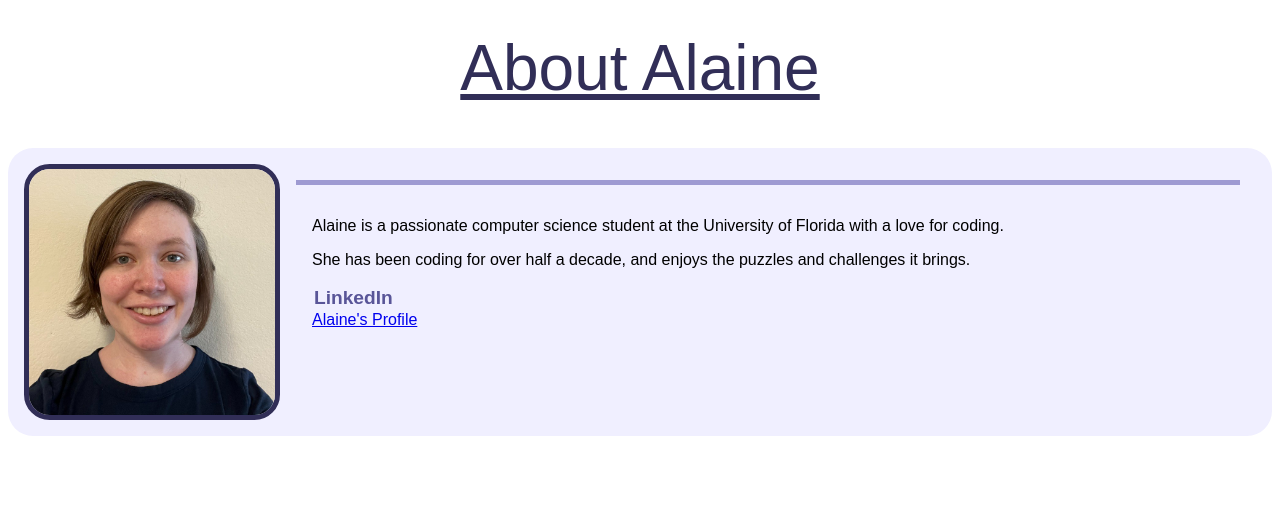
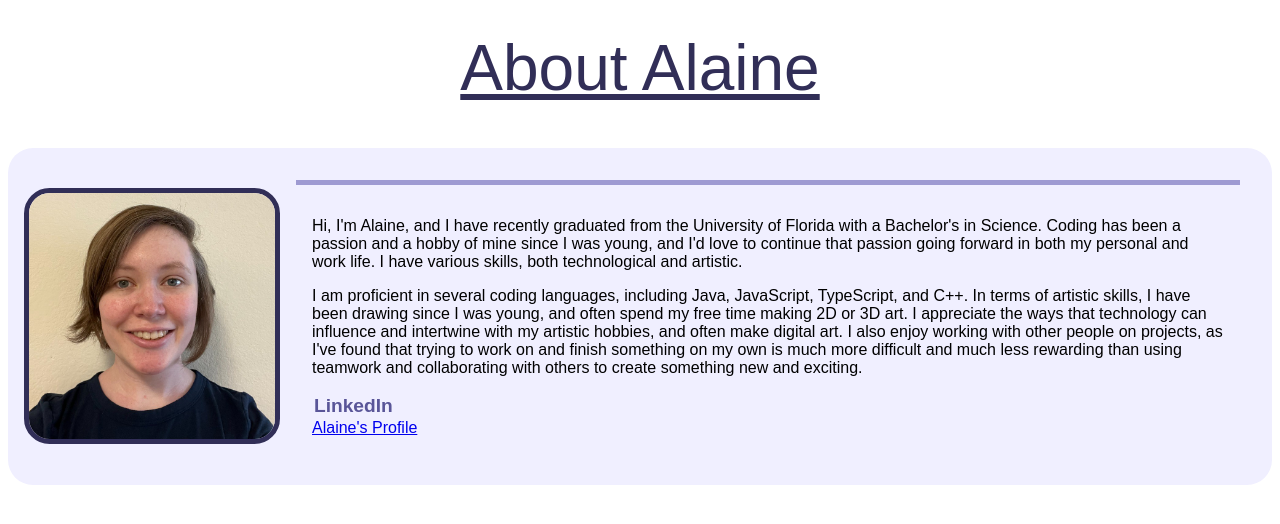
Before and after one commit to aspadegit/portfolio, a Flask app: page /about/ in a window 1280 px wide. Shown: the part 39-563 px from the top of the page. Run offline with Flask 3, Linux system fonts and the light colour scheme; some web fonts are replaced.

Commit message:
updated about

```diff
--- a/templates/about.html
+++ b/templates/about.html
@@ -15,10 +15,15 @@
     </div>
     <div class ="p_container">
         <p>
-            Alaine is a passionate computer science student at the University of Florida with a love for coding.
+            Hi, I'm Alaine, and I have recently graduated from the University of Florida with a Bachelor's in Science.
+            Coding has been a passion and a hobby of mine since I was young, and I'd love to continue that passion going forward in both my personal and work life.
+            I have various skills, both technological and artistic.
         </p>
         <p>
-            She has been coding for over half a decade, and enjoys the puzzles and challenges it brings.
+            I am proficient in several coding languages, including Java, JavaScript, TypeScript, and C++.
+            In terms of artistic skills, I have been drawing since I was young, and often spend my free time making 2D or 3D art.
+            I appreciate the ways that technology can influence and intertwine with my artistic hobbies, and often make digital art.
+            I also enjoy working with other people on projects, as I've found that trying to work on and finish something on my own is much more difficult and much less rewarding than using teamwork and collaborating with others to create something new and exciting.
         </p>
 
 
```
Also changed, not shown: build/about/index.html (+7 -2 lines).
